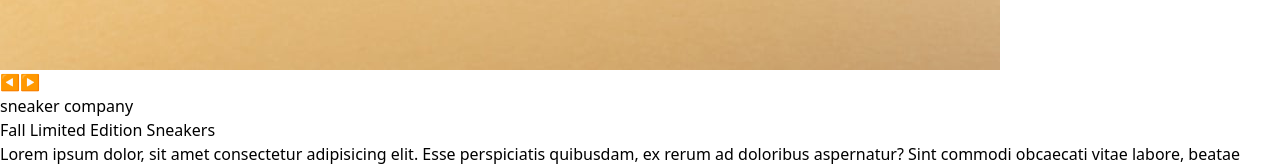
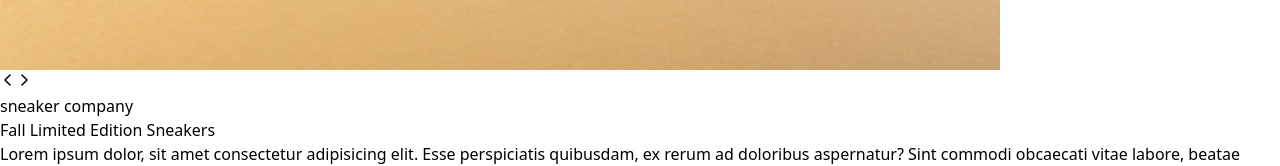
Before and after one commit to guicostads/eccomerce-product, a React (Vite) app: page / in a window 1280 px wide. Shown: the part 954-1120 px from the top of the page. Built offline with nearby package versions, Linux system fonts and the light colour scheme.

Commit message:
feat: css updates and icons lib

```diff
--- a/package.json
+++ b/package.json
@@ -10,6 +10,7 @@
     "preview": "vite preview"
   },
   "dependencies": {
+    "@phosphor-icons/react": "^2.0.10",
     "react": "^18.2.0",
     "react-dom": "^18.2.0"
   },
--- a/src/components/AddToCartButton.tsx
+++ b/src/components/AddToCartButton.tsx
@@ -3,8 +3,8 @@ import Cart from "../images/icon-cart.svg";
 
 const AddToCartButton = () => {
   return (
-    <button className="mt-2 w-full flex gap-3 items-center justify-center p-4 bg-orange-400 rounded transition-transform transform hover:scale-105">
-      <img src={Cart} alt="cart icon" className="fill-white w-[1.2rem]" />
+    <button className="mt-2 w-full flex gap-3 items-center justify-center p-4 bg-orange-400 rounded transition-transform transform hover:scale-105 shadow-sm">
+      <img src={Cart} alt="cart icon" className="stroke-white w-[1.2rem]" />
       <span className="font-semibold text-white">Add to Cart</span>
     </button>
   );
--- a/src/components/ProductCarousel.tsx
+++ b/src/components/ProductCarousel.tsx
@@ -1,4 +1,6 @@
 import React, { useState } from "react";
+import { CaretLeft, CaretRight } from "@phosphor-icons/react";
+
 import Image1 from "../images/image-product-1.jpg";
 import Image2 from "../images/image-product-2.jpg";
 import Image3 from "../images/image-product-3.jpg";
@@ -25,16 +27,16 @@ const ProductCarousel = () => {
       <img src={images[currentImageIndex]} alt="product" />
       <div className="absolute inset-0 flex items-center justify-between px-4">
         <button
-          className="border rounded-full p-2 bg-white"
+          className="border rounded-full p-3 bg-white"
           onClick={() => handleImageChange(currentImageIndex - 1)}
         >
-          ◀
+          <CaretLeft weight="bold"/>
         </button>
         <button
-          className="border rounded-full p-2 bg-white"
+          className="border rounded-full p-3 bg-white"
           onClick={() => handleImageChange(currentImageIndex + 1)}
         >
-          ▶
+          <CaretRight weight="bold" />
         </button>
       </div>
     </div>
```
Also changed, not shown: 1 other file (tests, documents, lock files or other folders).
